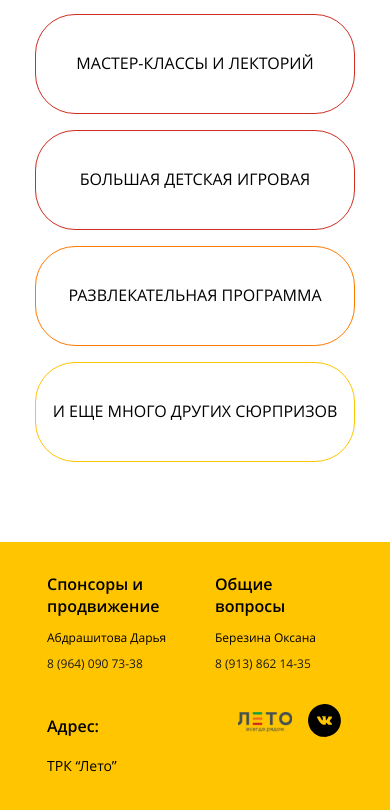
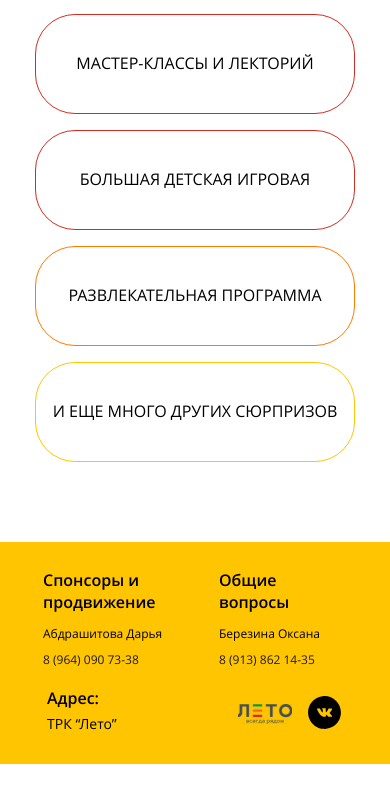
Before and after one commit to AlexBoynich/eat, a Vue app: page / in a window 390 px wide. Shown: the part 1160-1970 px from the top of the page. After the commit the page ends 1924 px from the top, so only its background shows below. Built offline with nearby package versions, Linux system fonts and the light colour scheme; what vue-yandex-metrika would draw is missing.

Commit message:
footerMobileRetest

```diff
--- a/src/components/Footer.vue
+++ b/src/components/Footer.vue
@@ -102,7 +102,7 @@
       @media  (max-width: 875px)
         width: 128px
         min-width: 128px
-        margin: 20px
+        margin: 16px
         .post
           height: 44px
         .director
@@ -114,10 +114,12 @@
   display: flex
   flex-direction: column
   margin: 20px
+  h4
+    margin-bottom: 2px
   a
-    margin: 16px 0
+    margin: 0
   @media  (max-width: 875px)
-    margin: 16px 20
+    margin: 0 20px 16px
 .vkLogoMobile
   display: none
   &:hover
```
